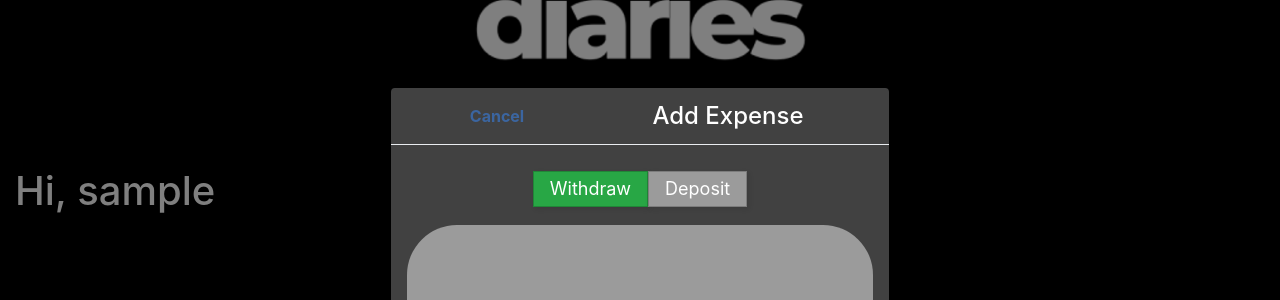
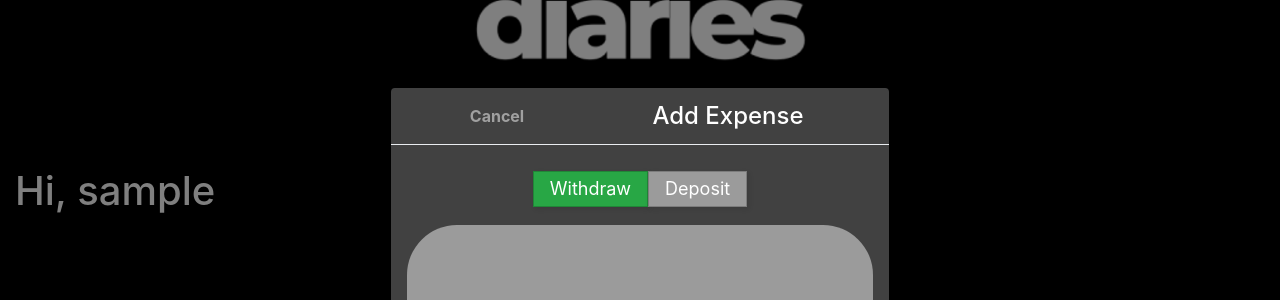
Before and after one commit to AndrewGuadi/doughDiaries, a Flask app: page / in a window 1280 px wide, after a click that opens the changed part. Shown: the part 233-533 px from the top of the page. Run offline with Flask 3, Linux system fonts and the light colour scheme; the visitor is signed in with stand-in values (Sample User, id 1); data comes from the database, SQL or seed files in the repository; data that the repository does not hold is empty; some libraries are stand-ins or nearby versions.

Commit message:
double checking everything is pushed

```diff
--- a/static/css/index.css
+++ b/static/css/index.css
@@ -52,10 +52,14 @@ row{
 
 .close{
     width:15vw;
-    color:rgb(54, 138, 255);
+    color:white;
     font-size:1rem;
     text-shadow:none;
 
+}
+.close:hover{
+    color:rgb(155, 155, 155)!important;
+    background-color: none;
 }
 /* Ensuring the cancel and add buttons do not grow to maintain their intended sizes */
 .modal-header .btn-secondary, .modal-header .btn-primary {
```
